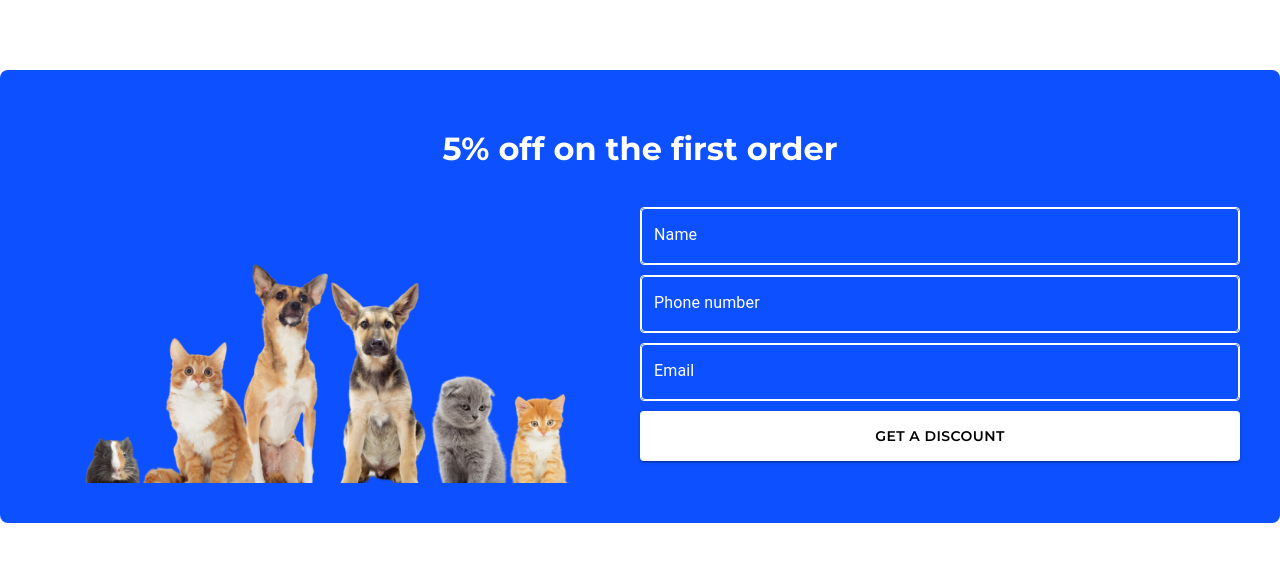
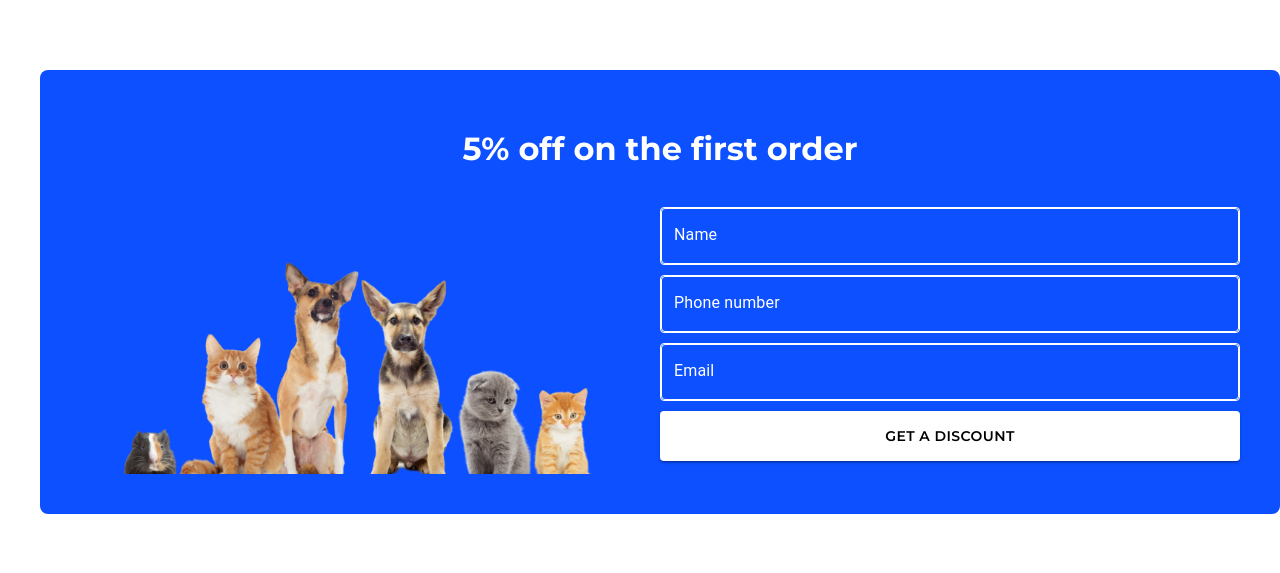
Before and after one commit to Alex990407/pet_client, a React (Create React App) app: page / in a window 1280 px wide. Shown: the part 818-1391 px from the top of the page. Built offline with nearby package versions, Linux system fonts and the light colour scheme; no server answers.

Commit message:
the project was completed

```diff
--- a/src/components/CartItem.jsx
+++ b/src/components/CartItem.jsx
@@ -1,5 +1,3 @@
-// =============================================================
-
 import React from "react";
 import {
   Box,
--- a/src/components/HomeBannerComponent/BannerComponent.jsx
+++ b/src/components/HomeBannerComponent/BannerComponent.jsx
@@ -13,6 +13,7 @@ const BannerComponent = () => {
         flexDirection: "column",
         alignItems: "center",
         marginTop: "40px", // Отступ сверху
+        marginLeft: "40px",
         padding: { xs: "20px", sm: "30px", md: "40px" }, // Адаптивные отступы
         borderRadius: "8px", // Скругляем углы
         position: "relative", // Относительное позиционирование для изображения
```
